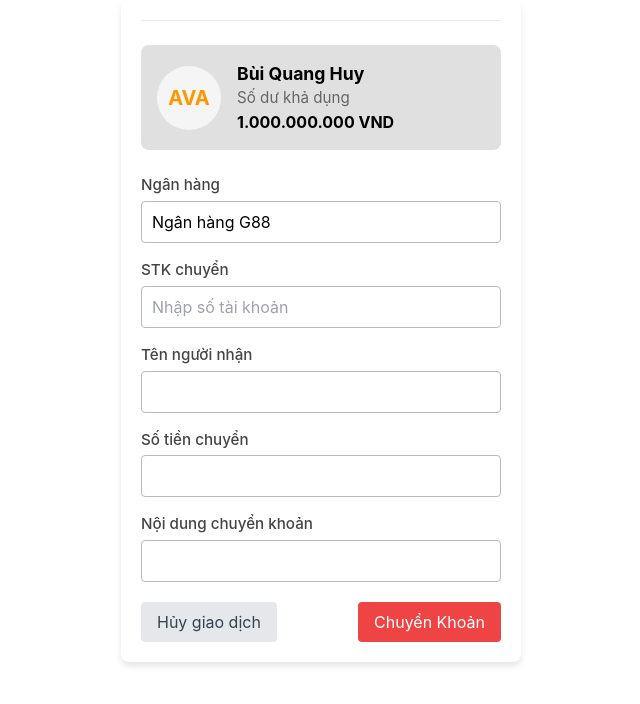
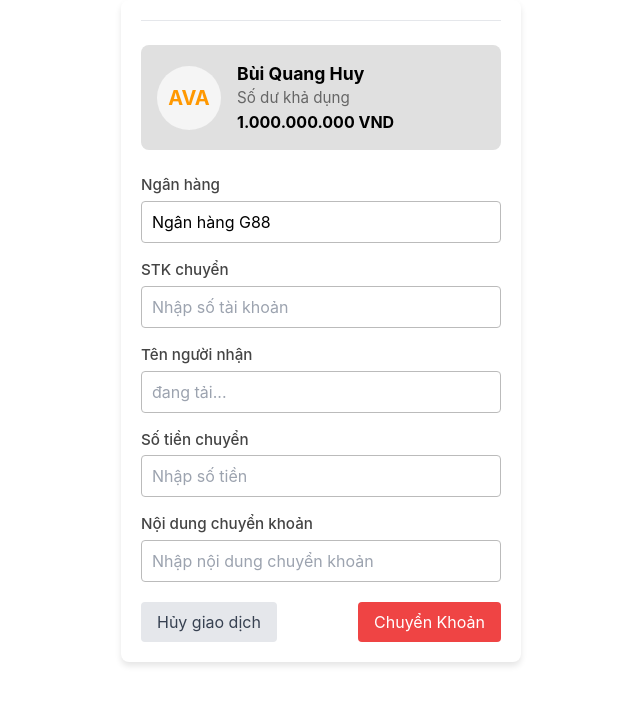
Before and after one commit to phanbachlong/Consumer_Transaction_Management_System, a React (Create React App) app in the folder project88/: page /Transfer in a window 1280 px wide. Shown: the top 704 px of the page, without its empty margins (319-959 px from the left). Built offline with nearby package versions, Linux system fonts and the light colour scheme.

Commit message:
sửa lại giao diện transfer

```diff
--- a/project88/src/components/TransferForm.js
+++ b/project88/src/components/TransferForm.js
@@ -25,6 +25,7 @@ const TransferForm = (props) => {
           <input
             type="text"
             value={props.receiverName || ''}
+            placeholder="đang tải..."
             readOnly
           />
         </div>
@@ -33,6 +34,7 @@ const TransferForm = (props) => {
           <input
             type="text"
             value={props.transferDTO.money || ''}
+            placeholder="Nhập số tiền"
             name="money"
             onChange={props.handleInputChange}
           />
@@ -42,6 +44,7 @@ const TransferForm = (props) => {
           <input
             type="text"
             value={props.transferDTO.content || ''}
+            placeholder="Nhập nội dung chuyển khoản"
             name="content"
             onChange={props.handleInputChange}
           />
```
